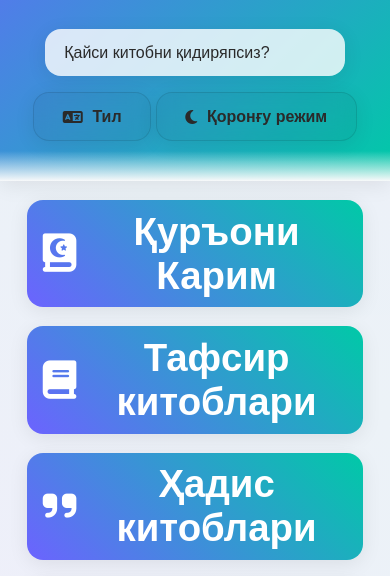
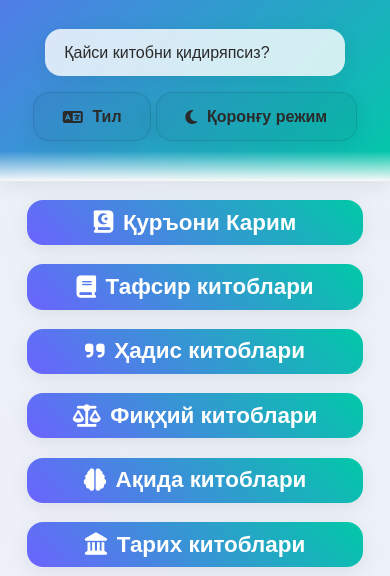
Before and after one commit to Kutubhona/kutubxona_webapp, a plain HTML site: page index.html in a window 390 px wide. Shown: the part 194-770 px from the top of the page. Drawn offline with Linux system fonts and the light colour scheme; no server answers.

Commit message:
Update style.css

```diff
--- a/style.css
+++ b/style.css
@@ -627,8 +627,8 @@ footer {
 
   .category-btn {
     padding: 0.6rem 1rem;
-    font-size: 2.40rem;
-    min-width: 280px;
+    font-size: 1.40rem;
+    min-width: 200px;
     font-weight: 700;
   }
 
```
